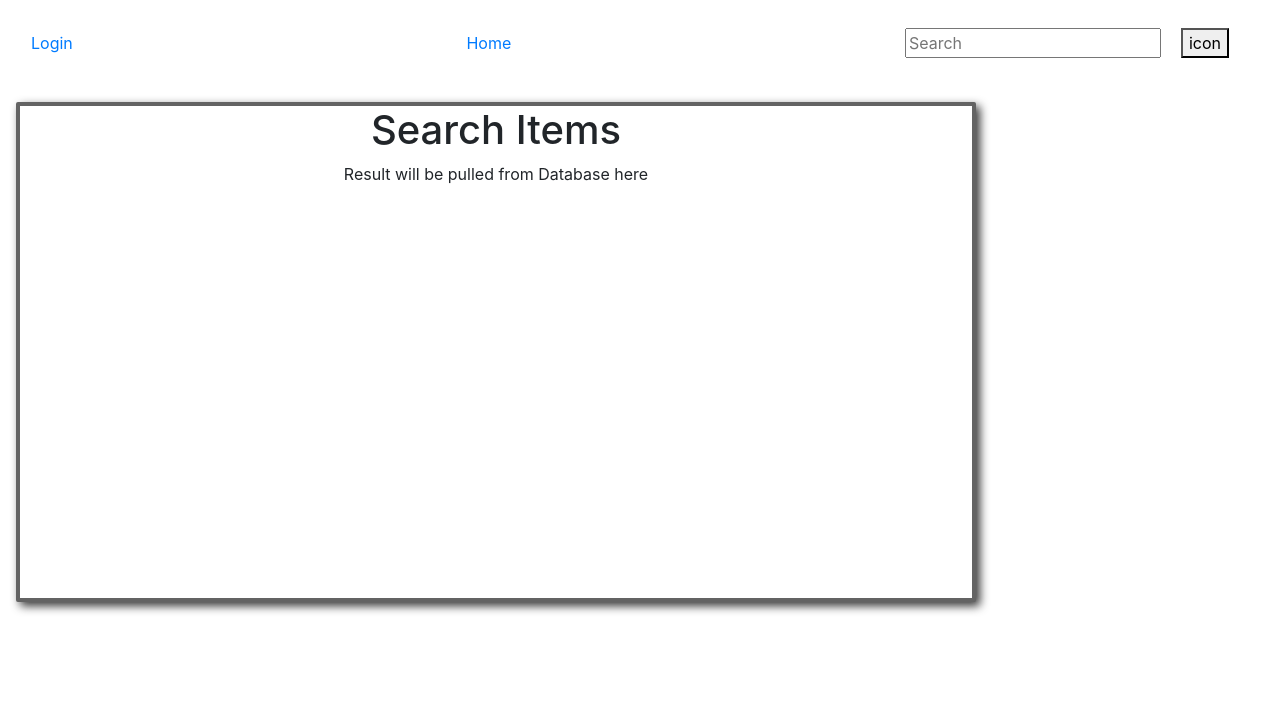
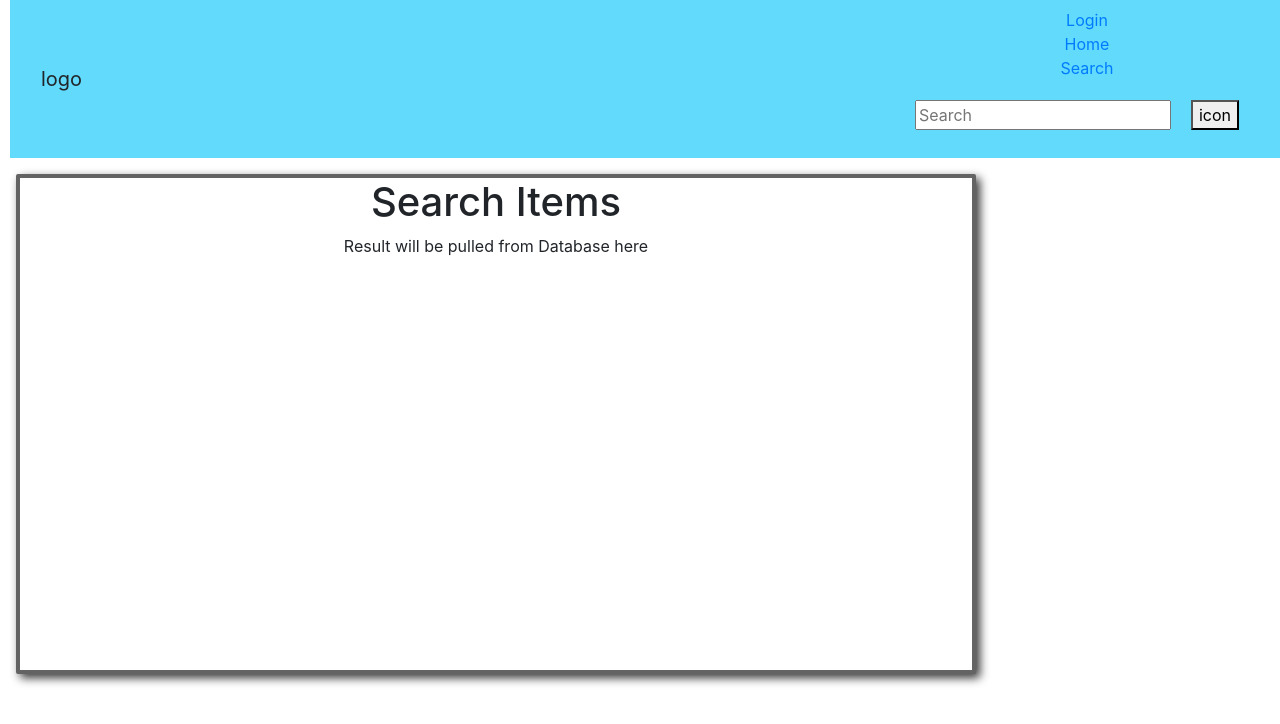
Before and after one commit to ijeli/project-3, a React (Create React App) app in the folder client/: page /search in a window 1280 px wide. Shown: the top 724 px of the page. Built offline with nearby package versions, Linux system fonts and the light colour scheme.

Commit message:
navbar updates

```diff
--- a/client/public/index.html
+++ b/client/public/index.html
@@ -19,6 +19,7 @@
       work correctly both with client-side routing and a non-root public URL.
       Learn how to configure a non-root public URL by running `npm run build`.
     -->
+
     <link rel="stylesheet" href="https://cdnjs.cloudflare.com/ajax/libs/twitter-bootstrap/4.0.0/css/bootstrap.min.css"/>
     <title>React App</title>
   </head>
@@ -37,5 +38,6 @@
       To begin the development, run `npm start` or `yarn start`.
       To create a production bundle, use `npm run build` or `yarn build`.
     -->
+
   </body>
 </html>
--- a/client/src/App.css
+++ b/client/src/App.css
@@ -109,3 +109,10 @@ align-items: center;
   box-shadow: 4px 4px 10px rgb(56, 56, 56);
   transition: all .2s ease-in-out;
 }
+
+.navbar{
+  width: 100%;
+  background: #61dafb;
+  margin-left: 10px;
+
+}
--- a/client/src/components/Navbar.js
+++ b/client/src/components/Navbar.js
@@ -1,40 +1,41 @@
 import React from "react";
 import {Link} from 'react-router-dom';
+import '../App.css';
 
 
 const Navbar =props =>
- <nav  className='navbar navbar-default'>
-    <div className='container-fluid'>
-       <a className={
+ <nav className="navbar navbar-default">
+<div className="container-fluid">
+  <div className="navbar-header">
+    <a className="navbar-brand">logo</a>
+  </div>
+  <ul className="nav navbar-nav">
+    <li className="active">  <a classNameName={
       window.location.pathname === '/'
       ? 'active' :""
       }
       >
       <Link to='/'>Login</Link>
-     </a>
-     <a className={
+   </a></li>
+    <li><a classNameName={
       window.location.pathname === '/Home'
       ? 'active' :""
       }
       >
       <Link to='/home'>Home</Link>
-     </a>
-     <a className={
+   </a></li>
+    <li><a classNameName={
    window.location.pathname === '/search'
       ? 'active':''}
       >
-        <Link to='/search'>
-        <div className='search-container'>
-            <form action=''>
+      <Link to='/search'>Search</Link><form action=''>
               <input type='text' placeholder='Search' name='search'/>
-                <button type="submit"><i className="fa fa-search"></i>icon</button>
+              <button type="submit"><i classNameName="fa fa-search"></i>icon</button>
           </form>
-</div>
-</Link>
-</a>
+</a></li>
 
+  </ul>
 </div>
 </nav>
 
-
 export default Navbar;
```
Lines whose indentation alone changed are shown as unchanged.
